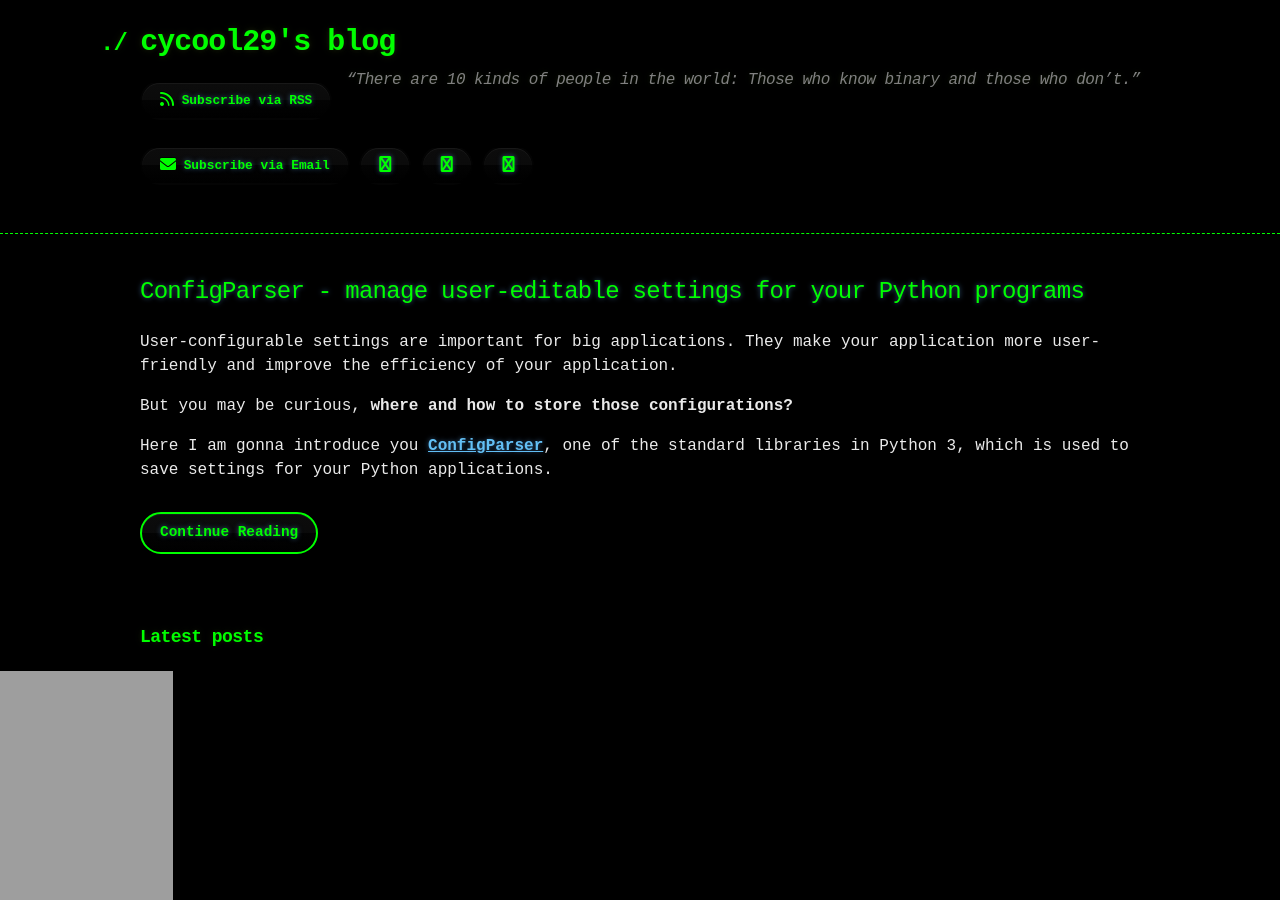
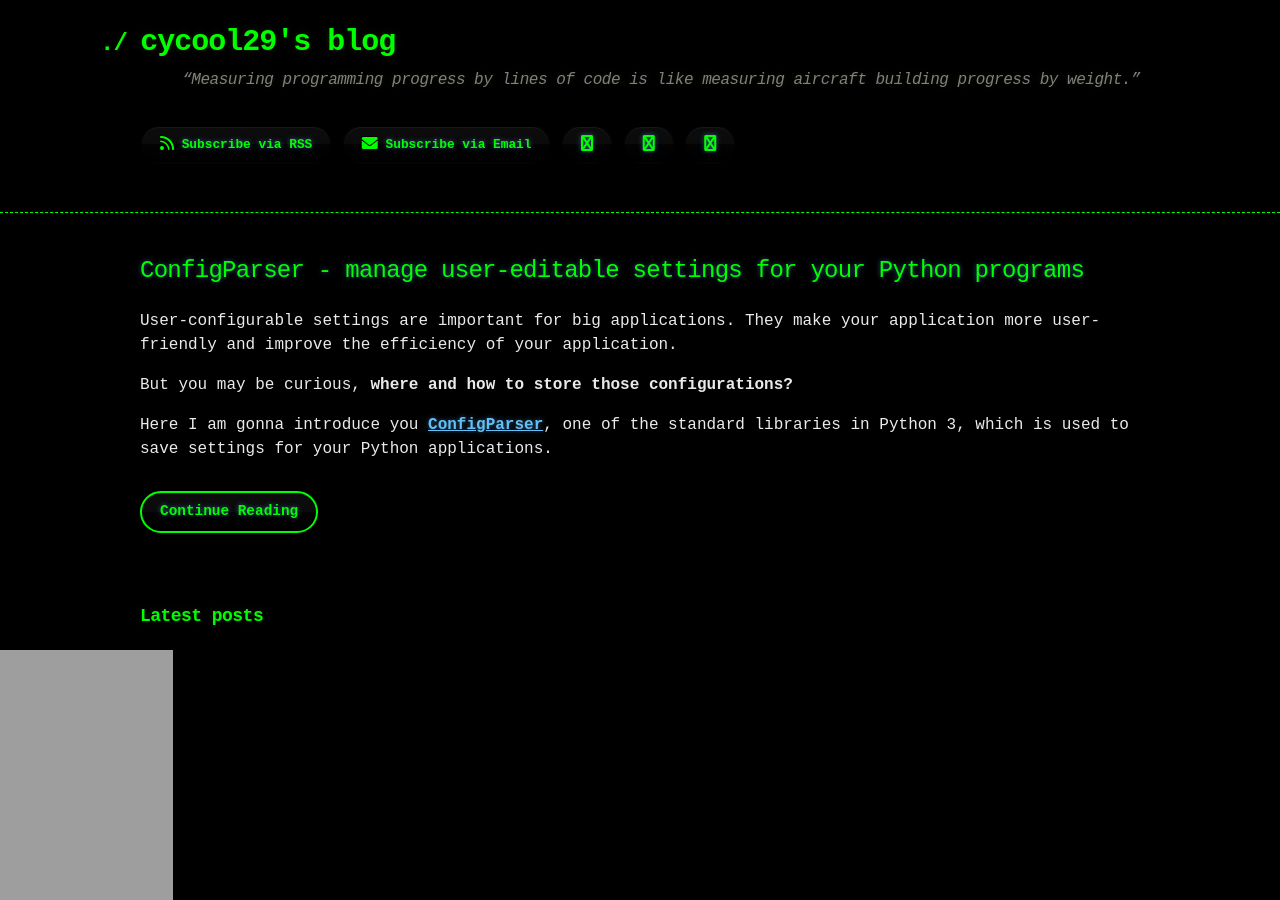
Before and after one commit to cycool29/cycool29.github.io, a Jekyll site: the page built from index.md, in a window 1280 px wide and 900 px high. Built offline with Jekyll 4.4.1, drawn with Linux system fonts in a browser that asks for light colours; a style sheet for code colours, icons or effects is not loaded.

Commit message:
Update quotes

```diff
--- a/_config.yml
+++ b/_config.yml
@@ -1,5 +1,5 @@
 title: cycool29's blog
-description: "“There are 10 kinds of people in the world: Those who know binary and those who don’t.” "
+description: "“Measuring programming progress by lines of code is like measuring aircraft building progress by weight.” "
 bio: A high school student. Intermediate in Python, Git, Bash. Learning JavaScript. He/Him. "
 author: cycool29
 url: https://cycool29.github.io
```
